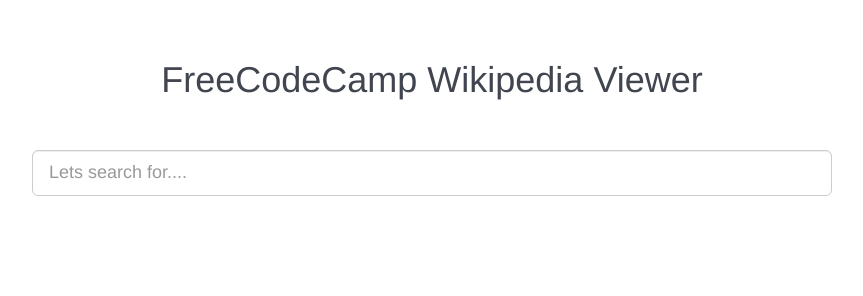
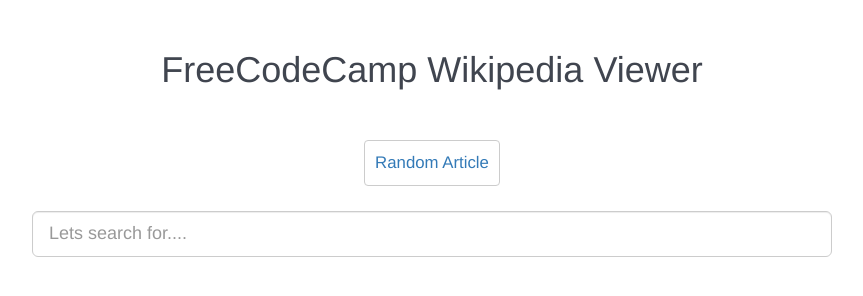
Before and after one commit to kkindorf/wikipedia-viewer, a plain HTML site: page index.html in a window 1280 px wide. Shown: the whole page, without its empty margins (208-1071 px from the left). Drawn offline with nearby package versions, Linux system fonts and the light colour scheme.

Commit message:
added random button

```diff
--- a/app.js
+++ b/app.js
@@ -1,6 +1,7 @@
 var searchTerm="";
 var form  = $("#form");
 var wikiContent ="";
+var btn = $(".btn");
 var wikiContainer =$(".wiki-container");
 $(function(){
   $("form").submit(function(e){
--- a/index.html
+++ b/index.html
@@ -11,6 +11,9 @@
         <div class="row">
           <div class="content-container">
             <h1>FreeCodeCamp Wikipedia Viewer</h1>
+            <div class="random-wiki">
+                <button type="button" class="btn btn-default"><a href="https://en.wikipedia.org/wiki/Special:Random" target="_blank">Random Article</a></button>
+            </div>
             <form>
               <input type="text" class="form-control input-lg" id="form" placeholder="Lets search for....">
             </form>
--- a/style.css
+++ b/style.css
@@ -5,9 +5,21 @@
 }
 .content-container h1{
   text-align: center;
-  padding: 40px;
+  padding-top: 30px;
+  padding-bottom:15px;
   color: #40454f;
-
+}
+.random-wiki{
+  text-align: center;
+}
+.btn{
+  margin: 25px;
+  padding: 10px;
+  font-size: 1.2em;
+  color: #40454f;
+}
+.btn:hover{
+  background: none;
 }
 .wiki-content{
   border: 1px solid #303844;
```
